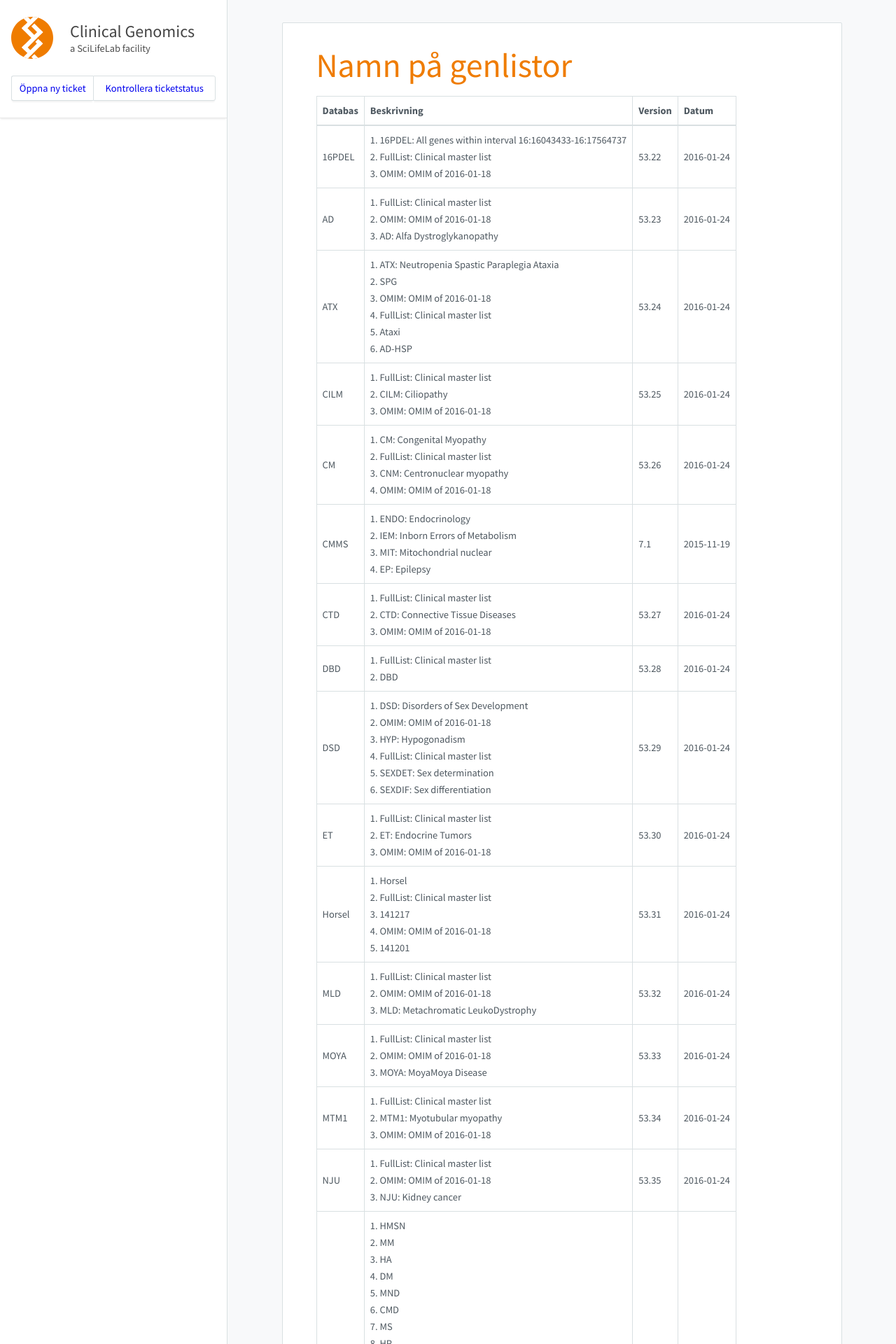
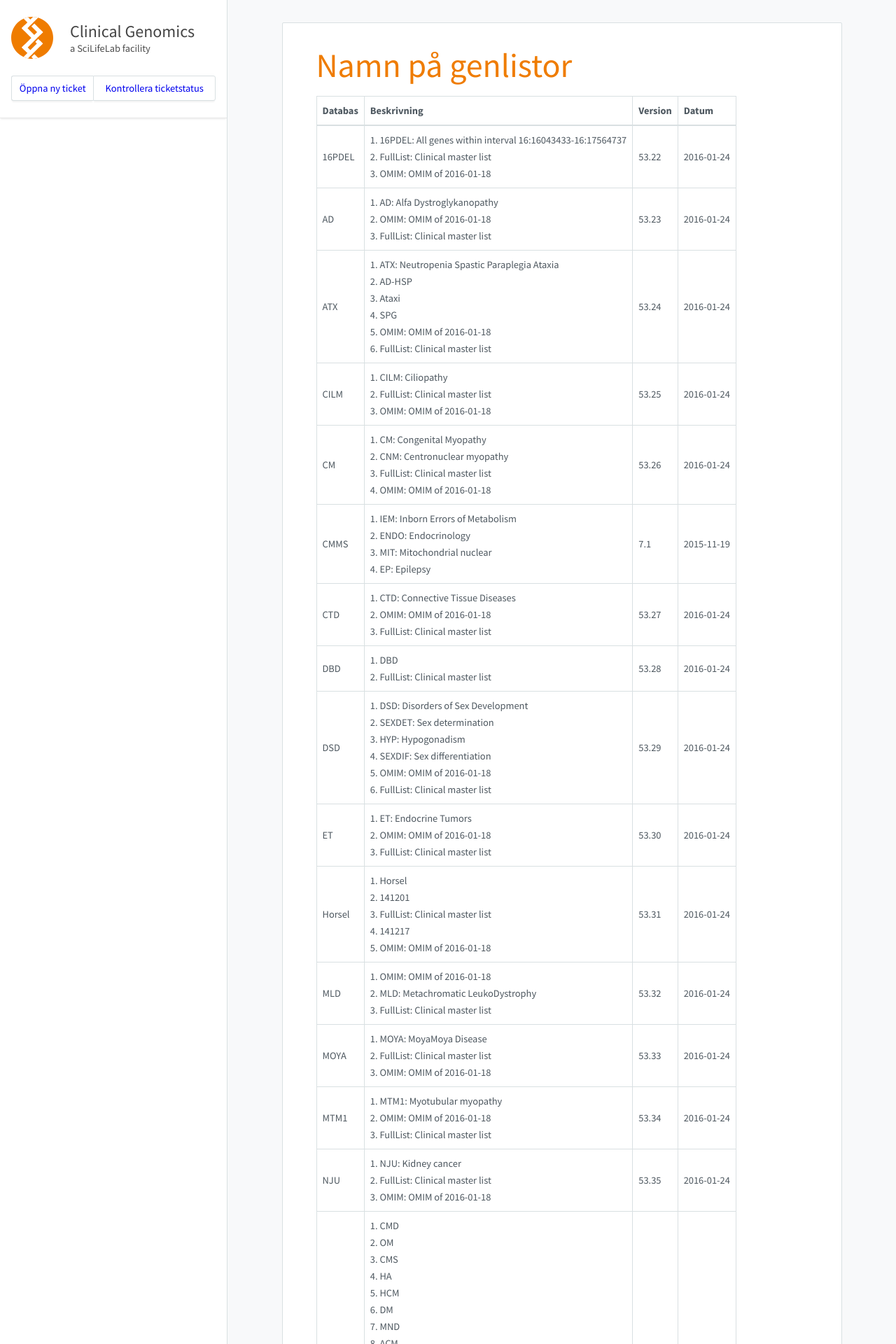
Before and after one commit to Clinical-Genomics/clinical-genomics.github.io, a Jekyll site: the page built from _pages/namnpagenlistor.md, in a window 1280 px wide. Shown: the top 1920 px of the page at 70% size. Built offline with Jekyll 4.4.1, drawn with Linux system fonts in a browser that asks for light colours; nearby versions of some CDN libraries; some of the changed lines change nothing that is shown; some of the changed text lies outside the part shown.

Commit message:
Update to cust002-ORO.txt

```diff
--- a/_pages/namnpagenlistor.md
+++ b/_pages/namnpagenlistor.md
@@ -9,26 +9,26 @@
 |Databas|Beskrivning|Version|Datum|
 |---|---|---|---|
 |16PDEL|1. 16PDEL: All genes within interval 16:16043433-16:17564737<br />2. FullList: Clinical master list<br />3. OMIM: OMIM of 2016-01-18<br />|53.22|2016-01-24|
-|AD|1. FullList: Clinical master list<br />2. OMIM: OMIM of 2016-01-18<br />3. AD: Alfa Dystroglykanopathy<br />|53.23|2016-01-24|
-|ATX|1. ATX: Neutropenia Spastic Paraplegia Ataxia<br />2. SPG<br />3. OMIM: OMIM of 2016-01-18<br />4. FullList: Clinical master list<br />5. Ataxi<br />6. AD-HSP<br />|53.24|2016-01-24|
-|CILM|1. FullList: Clinical master list<br />2. CILM: Ciliopathy<br />3. OMIM: OMIM of 2016-01-18<br />|53.25|2016-01-24|
-|CM|1. CM: Congenital Myopathy<br />2. FullList: Clinical master list<br />3. CNM: Centronuclear myopathy<br />4. OMIM: OMIM of 2016-01-18<br />|53.26|2016-01-24|
-|CMMS|1. ENDO: Endocrinology<br />2. IEM: Inborn Errors of Metabolism<br />3. MIT: Mitochondrial nuclear<br />4. EP: Epilepsy<br />|7.1|2015-11-19|
-|CTD|1. FullList: Clinical master list<br />2. CTD: Connective Tissue Diseases<br />3. OMIM: OMIM of 2016-01-18<br />|53.27|2016-01-24|
-|DBD|1. FullList: Clinical master list<br />2. DBD<br />|53.28|2016-01-24|
-|DSD|1. DSD: Disorders of Sex Development<br />2. OMIM: OMIM of 2016-01-18<br />3. HYP: Hypogonadism<br />4. FullList: Clinical master list<br />5. SEXDET: Sex determination<br />6. SEXDIF: Sex differentiation<br />|53.29|2016-01-24|
-|ET|1. FullList: Clinical master list<br />2. ET: Endocrine Tumors<br />3. OMIM: OMIM of 2016-01-18<br />|53.30|2016-01-24|
-|Horsel|1. Horsel<br />2. FullList: Clinical master list<br />3. 141217<br />4. OMIM: OMIM of 2016-01-18<br />5. 141201<br />|53.31|2016-01-24|
-|MLD|1. FullList: Clinical master list<br />2. OMIM: OMIM of 2016-01-18<br />3. MLD: Metachromatic LeukoDystrophy<br />|53.32|2016-01-24|
-|MOYA|1. FullList: Clinical master list<br />2. OMIM: OMIM of 2016-01-18<br />3. MOYA: MoyaMoya Disease<br />|53.33|2016-01-24|
-|MTM1|1. FullList: Clinical master list<br />2. MTM1: Myotubular myopathy<br />3. OMIM: OMIM of 2016-01-18<br />|53.34|2016-01-24|
-|NJU|1. FullList: Clinical master list<br />2. OMIM: OMIM of 2016-01-18<br />3. NJU: Kidney cancer<br />|53.35|2016-01-24|
-|NMD|1. HMSN<br />2. MM<br />3. HA<br />4. DM<br />5. MND<br />6. CMD<br />7. MS<br />8. HP<br />9. CMS<br />10. NM<br />11. HCM<br />12. IC<br />13. OM<br />14. NMD: Neuromuscular diseases (17 lists + 1 total list)<br />15. OMIM: OMIM of 2016-01-18<br />16. CRD<br />17. CM: Congenital Myopathy<br />18. ACM<br />19. FullList: Clinical master list<br />20. OND<br />21. MD<br />|53.36|2016-01-24|
-|OMIM|1. FullList: Clinical master list<br />2. OMIM: OMIM of 2016-01-18<br />|53.37|2016-01-24|
-|ORO|1. FullList: Clinical master list<br />2. ORO: Oro-facial-digital syndrome<br />3. OMIM: OMIM of 2016-01-18<br />|53.17|2016-01-18|
-|PAF1|1. FullList: Clinical master list<br />2. PAF1: RNA polymerase II-associated factor<br />3. OMIM: OMIM of 2016-01-18<br />|53.18|2016-01-18|
+|AD|1. AD: Alfa Dystroglykanopathy<br />2. OMIM: OMIM of 2016-01-18<br />3. FullList: Clinical master list<br />|53.23|2016-01-24|
+|ATX|1. ATX: Neutropenia Spastic Paraplegia Ataxia<br />2. AD-HSP<br />3. Ataxi<br />4. SPG<br />5. OMIM: OMIM of 2016-01-18<br />6. FullList: Clinical master list<br />|53.24|2016-01-24|
+|CILM|1. CILM: Ciliopathy<br />2. FullList: Clinical master list<br />3. OMIM: OMIM of 2016-01-18<br />|53.25|2016-01-24|
+|CM|1. CM: Congenital Myopathy<br />2. CNM: Centronuclear myopathy<br />3. FullList: Clinical master list<br />4. OMIM: OMIM of 2016-01-18<br />|53.26|2016-01-24|
+|CMMS|1. IEM: Inborn Errors of Metabolism<br />2. ENDO: Endocrinology<br />3. MIT: Mitochondrial nuclear<br />4. EP: Epilepsy<br />|7.1|2015-11-19|
+|CTD|1. CTD: Connective Tissue Diseases<br />2. OMIM: OMIM of 2016-01-18<br />3. FullList: Clinical master list<br />|53.27|2016-01-24|
+|DBD|1. DBD<br />2. FullList: Clinical master list<br />|53.28|2016-01-24|
+|DSD|1. DSD: Disorders of Sex Development<br />2. SEXDET: Sex determination<br />3. HYP: Hypogonadism<br />4. SEXDIF: Sex differentiation<br />5. OMIM: OMIM of 2016-01-18<br />6. FullList: Clinical master list<br />|53.29|2016-01-24|
+|ET|1. ET: Endocrine Tumors<br />2. OMIM: OMIM of 2016-01-18<br />3. FullList: Clinical master list<br />|53.30|2016-01-24|
+|Horsel|1. Horsel<br />2. 141201<br />3. FullList: Clinical master list<br />4. 141217<br />5. OMIM: OMIM of 2016-01-18<br />|53.31|2016-01-24|
+|MLD|1. OMIM: OMIM of 2016-01-18<br />2. MLD: Metachromatic LeukoDystrophy<br />3. FullList: Clinical master list<br />|53.32|2016-01-24|
+|MOYA|1. MOYA: MoyaMoya Disease<br />2. FullList: Clinical master list<br />3. OMIM: OMIM of 2016-01-18<br />|53.33|2016-01-24|
+|MTM1|1. MTM1: Myotubular myopathy<br />2. OMIM: OMIM of 2016-01-18<br />3. FullList: Clinical master list<br />|53.34|2016-01-24|
+|NJU|1. NJU: Kidney cancer<br />2. FullList: Clinical master list<br />3. OMIM: OMIM of 2016-01-18<br />|53.35|2016-01-24|
+|NMD|1. CMD<br />2. OM<br />3. CMS<br />4. HA<br />5. HCM<br />6. DM<br />7. MND<br />8. ACM<br />9. OND<br />10. FullList: Clinical master list<br />11. CRD<br />12. CM: Congenital Myopathy<br />13. IC<br />14. NMD: Neuromuscular diseases (17 lists + 1 total list)<br />15. MD<br />16. HMSN<br />17. MM<br />18. NM<br />19. OMIM: OMIM of 2016-01-18<br />20. MS<br />21. HP<br />|53.36|2016-01-24|
+|OMIM|1. OMIM: OMIM of 2016-01-18<br />2. FullList: Clinical master list<br />|53.37|2016-01-24|
+|ORO|1. ORO: Oro-facial-digital syndrome<br />2. OMIM: OMIM of 2016-01-18<br />3. FullList: Clinical master list<br />|53.38|2016-01-24|
+|PAF1|1. PAF1: RNA polymerase II-associated factor<br />2. OMIM: OMIM of 2016-01-18<br />3. FullList: Clinical master list<br />|53.18|2016-01-18|
 |PID|1. PIDCAD: PID Candidates<br />2. FullList: Clinical master list<br />3. PID: Primary Immune Deficiency<br />|7.2|2015-10-21|
-|SCN|1. FullList: Clinical master list<br />2. SCN: Neutropenia<br />3. OMIM: OMIM of 2016-01-18<br />|53.19|2016-01-18|
-|SHANK1|1. FullList: Clinical master list<br />2. OMIM: OMIM of 2016-01-18<br />3. SHANK1: SH3 and multiple ankyrin repeat domains 1<br />|53.20|2016-01-18|
-|SKD|1. FullList: Clinical master list<br />2. SKD: Skeletal dysplasia<br />3. OMIM: OMIM of 2016-01-18<br />|53.21|2016-01-18|
+|SCN|1. OMIM: OMIM of 2016-01-18<br />2. SCN: Neutropenia<br />3. FullList: Clinical master list<br />|53.19|2016-01-18|
+|SHANK1|1. SHANK1: SH3 and multiple ankyrin repeat domains 1<br />2. FullList: Clinical master list<br />3. OMIM: OMIM of 2016-01-18<br />|53.20|2016-01-18|
+|SKD|1. SKD: Skeletal dysplasia<br />2. FullList: Clinical master list<br />3. OMIM: OMIM of 2016-01-18<br />|53.21|2016-01-18|
 |mtDNA|Mitochondrial DNA|8.0|2015-11-30|
```
